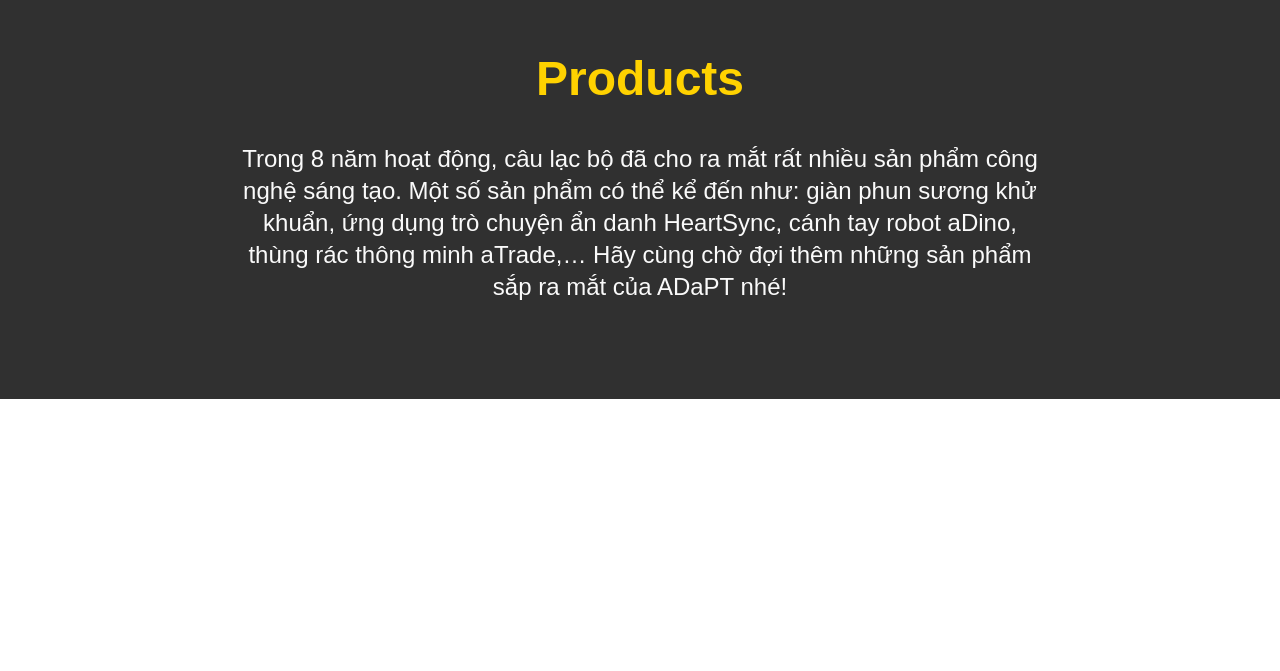
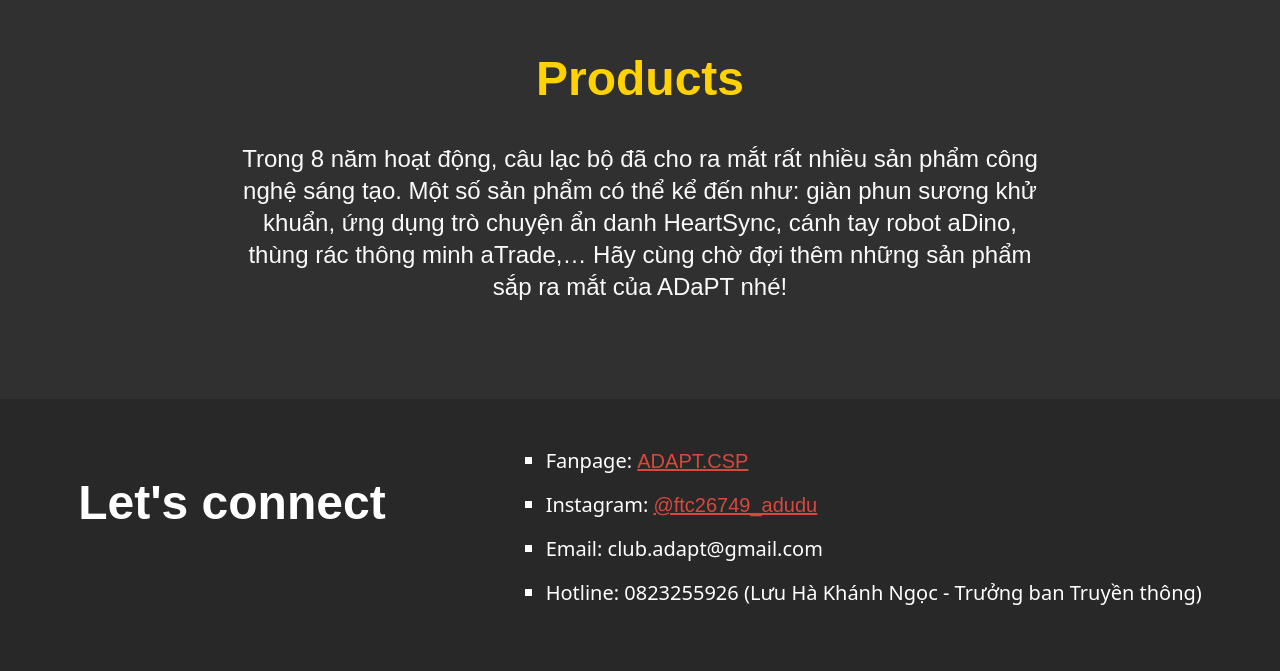
Before and after one commit to aquapi/adaptwebsite, an Astro site: page / in a window 1280 px wide. Shown: the part 2125-2796 px from the top of the page. Before the commit the page ends 2524 px from the top, so only its background shows below. Built offline with nearby package versions, Linux system fonts and the light colour scheme; Astro itself is replaced by a stand-in of ours.

Commit message:
Updated nice

```diff
--- a/package.json
+++ b/package.json
@@ -11,10 +11,10 @@
   },
   "dependencies": {
     "@astrojs/check": "^0.9.4",
-    "@astrojs/tailwind": "^5.1.2",
+    "@astrojs/tailwind": "5.1.4",
     "@fontsource-variable/nunito": "^5.1.0",
     "@fontsource-variable/rubik": "^5.1.0",
-    "astro": "^4.16.13",
+    "astro": "5.1.1",
     "daisyui": "^4.12.14",
     "tailwindcss": "^3.4.15",
     "typescript": "^5.6.3"
--- a/src/components/NavItems.astro
+++ b/src/components/NavItems.astro
@@ -7,7 +7,10 @@
 type Link = LinkOptions | string;
 
 // Link list
-const links: Link[] = ['Home', 'Stories', 'News', 'Resources', 'Products', 'Contact'];
+const links: Link[] = [
+  'Home', 'Stories', 'News', 'Resources', 'Products',
+  {name: 'Contact', href: '/home#letsconnect'}
+];
 
 // Normalized options
 const normalizedOptions: LinkOptions[] = links.map(
--- a/src/pages/index.astro
+++ b/src/pages/index.astro
@@ -51,4 +51,28 @@
       minh aTrade,… Hãy cùng chờ đợi thêm những sản phẩm sắp ra mắt của ADaPT nhé!
     </p>
   </ContentSection>
+
+  <div id='letsconnect' class="bg-[#282828] lg:flex justify-center text-white py-12 lg:pl-0">
+    <div class='lg:w-fit w-full pt-8 pb-12 lg:mr-40 lg:text-left text-center'>
+      <h1 class='text-5xl'>Let's connect</h1>
+    </div>
+    <div class='lg:w-fit w-full flex justify-center'>
+      <ul class='list-[square]'>
+        <li>Fanpage: <a href='https://www.facebook.com/ADAPT.CSP'>ADAPT.CSP</a></li>
+        <li>Instagram: <a href='https://www.instagram.com/ftc26749_adudu'>@ftc26749_adudu</a></li>
+        <li>Email: club.adapt@gmail.com</li>
+        <li>Hotline: 0823255926 (Lưu Hà Khánh Ngọc - Trưởng ban Truyền thông)</li>
+      </ul>
+    </div>
+
+    <style>
+      li {
+        @apply text-xl mb-4
+      }
+
+      a {
+        @apply underline text-[#D8483E]
+      }
+    </style>
+  </div>
 </Layout>
```
Also changed, not shown: 1 other file.
